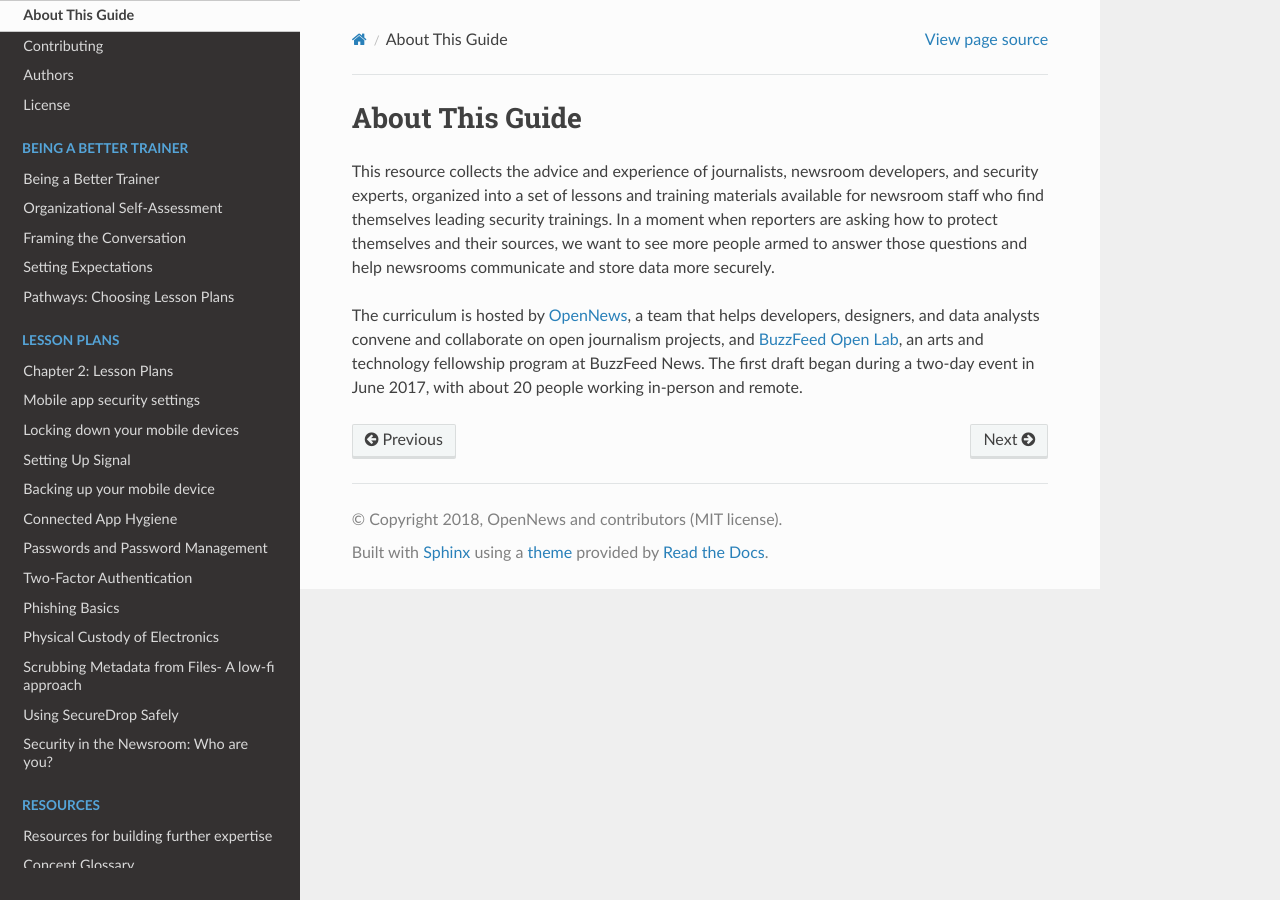
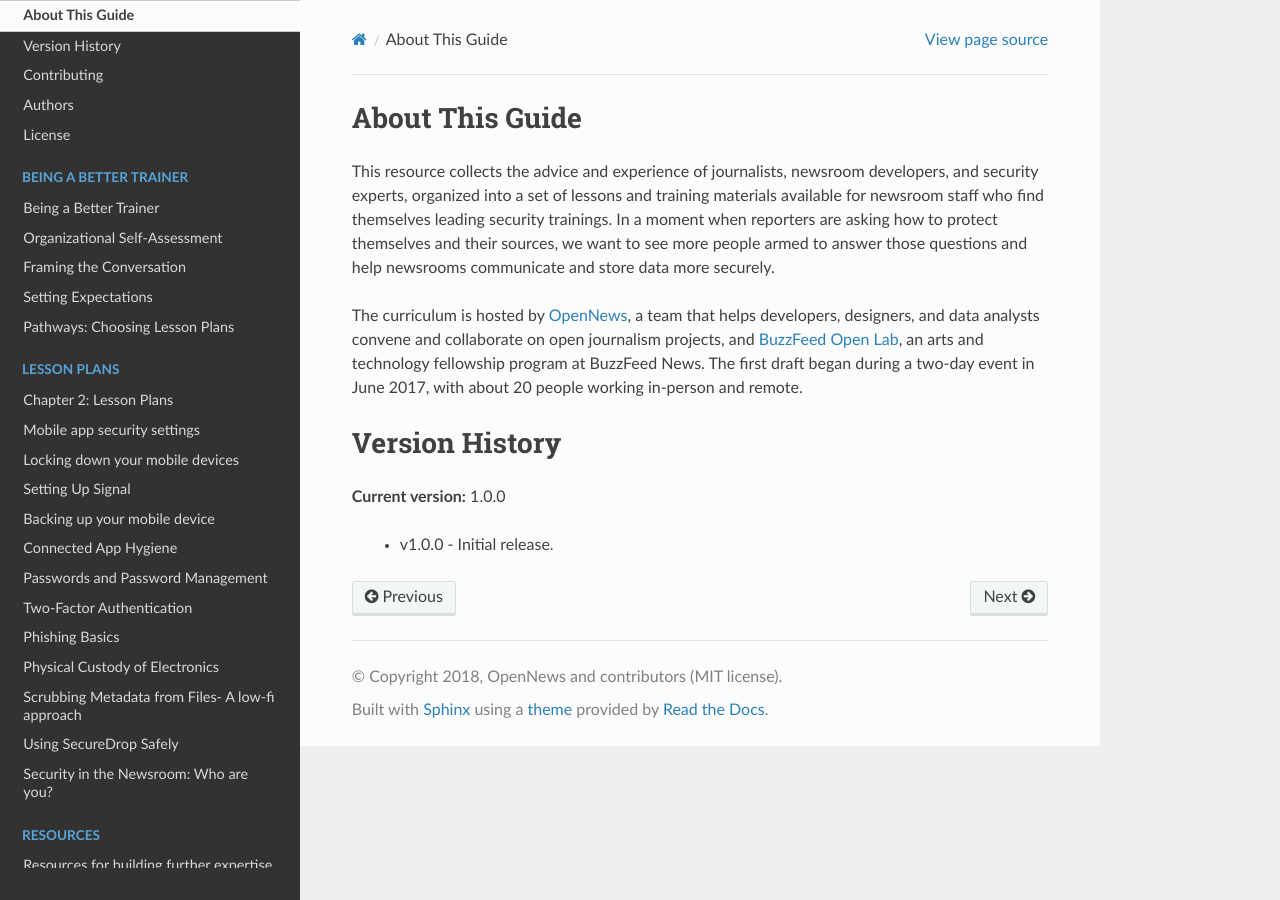
Before and after one commit to OpenNewsLabs/field-guide-security-training-newsroom, a Sphinx documentation site: the page built from docs/about.rst, in a window 1280 px wide. Built offline with Sphinx 7.4.7 and the Read the Docs theme 2.0.0, drawn with Linux system fonts in a browser that asks for light colours.

Commit message:
Moved version out of title and into version history section

```diff
--- a/docs/about.rst
+++ b/docs/about.rst
@@ -16,3 +16,10 @@ Lab <https://www.buzzfeed.com/openlab>`__, an arts and technology
 fellowship program at BuzzFeed News. The first draft began during a
 two-day event in June 2017, with about 20 people working in-person and
 remote.
+
+Version History
+===============
+
+**Current version:** |release|
+
+ - v1.0.0 - Initial release.
--- a/docs/index.rst
+++ b/docs/index.rst
@@ -1,4 +1,4 @@
-The Field Guide to Security Training in the Newsroom v |release|
+The Field Guide to Security Training in the Newsroom
 ================================================================
 
 In the weeks following the 2016 presidential election, `daily downloads of Signal increased four-fold <https://www.buzzfeed.com/hamzashaban/after-trumps-win-secure-messaging-app-signals-downloads-incr>`_. Though the US Border Patrol has had the authority to search electronic devices at border crossings `for almost a decade <https://www.dhs.gov/xlibrary/assets/privacy/privacy_pia_cbp_laptop.pdf>`_, they seem to be `using that authority <https://www.nytimes.com/2017/02/14/business/border-enforcement-airport-phones.html>`_ more often in recent months. With the inauguration of a president who is `openly hostile <https://www.washingtonpost.com/politics/trump-wages-war-against-the-media-as-demonstrators-protest-his-presidency/2017/01/21/705be9a2-e00c-11e6-ad42-f3375f271c9c_story.html>`_ to the press (whose own campaign benefited immeasurably when hackers released his opponent's private correspondence), reporters on all kinds of beats have started to ask how to protect their digital data from snoops of all stripes. Often there isn't anyone nearby who can offer solid, informed answers to those questions.
```
